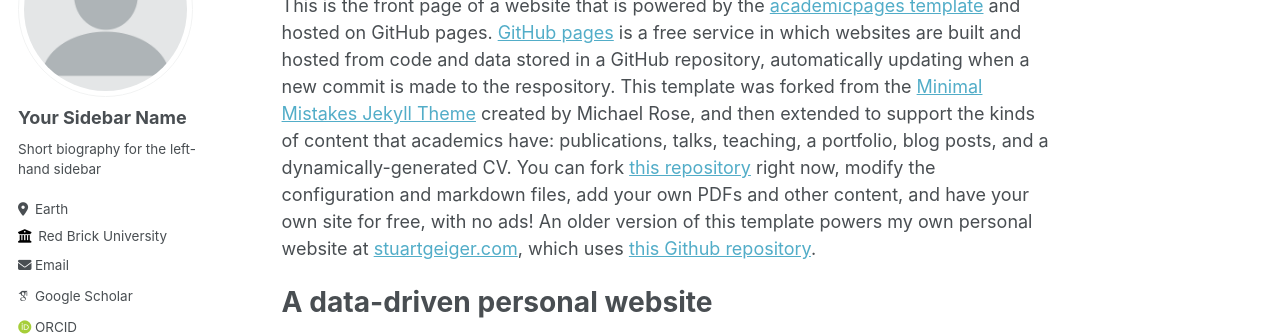
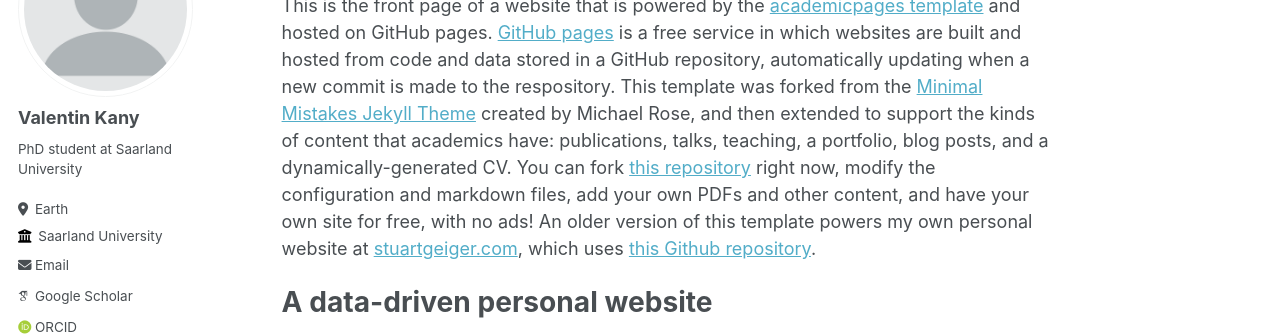
Before and after one commit to Valentin-Kany/Valentin-Kany.github.io, a Jekyll site: the page built from _pages/about.md, in a window 1280 px wide. Shown: the part 164-500 px from the top of the page. Built offline with Jekyll 4.4.1, drawn with Linux system fonts in a browser that asks for light colours; some web fonts are replaced.

Commit message:
Update _config.yml

```diff
--- a/_config.yml
+++ b/_config.yml
@@ -22,11 +22,11 @@ repository               : "academicpages/academicpages.github.io"
 author:
   # Biographic information
   avatar           : "profile.png"
-  name             : "Your Sidebar Name"
+  name             : "Valentin Kany"
   pronouns         : # example: "she/her"
-  bio              : "Short biography for the left-hand sidebar"
+  bio              : "PhD student at Saarland University"
   location         : "Earth"
-  employer         : "Red Brick University"
+  employer         : "Saarland University"
   uri              : # URL
   email            : "none@example.org"
 
```
